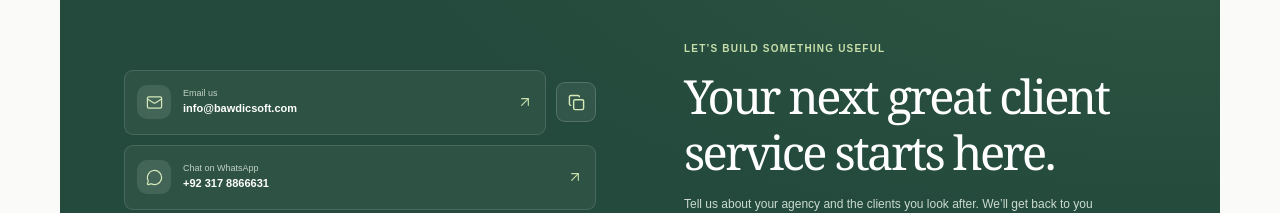
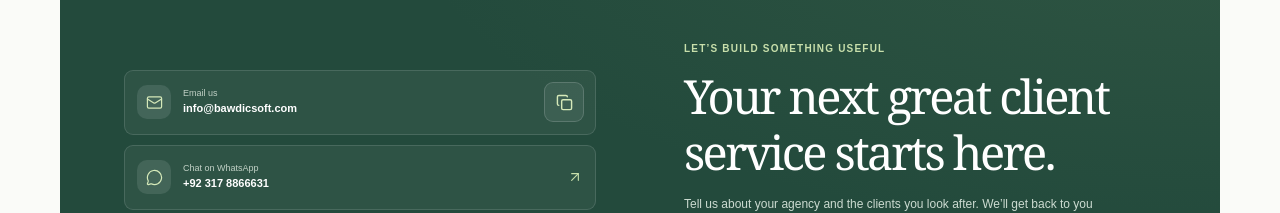
Before and after one commit to ahmedalimughal3/frontend-website, a Next.js app: page / in a window 1280 px wide. Shown: the part 2267-2480 px from the top of the page. Built offline with nearby package versions, Linux system fonts and the light colour scheme.

Commit message:
icon-update

```diff
--- a/app/globals.css
+++ b/app/globals.css
@@ -978,11 +978,8 @@ select:focus-visible {
 }
 
 .contact-method-group {
-  display: grid;
+  position: relative;
   min-width: 0;
-  grid-template-columns: minmax(0, 1fr) auto;
-  align-items: center;
-  gap: 10px;
 }
 
 .contact-method {
@@ -1040,9 +1037,13 @@ select:focus-visible {
 }
 
 .contact-copy-button {
+  position: absolute;
+  top: 50%;
+  right: 12px;
   display: grid;
   width: 40px;
   height: 40px;
+  transform: translateY(-50%);
   place-items: center;
   border: 1px solid rgb(255 255 255 / 16%);
   border-radius: 9px;
@@ -1056,6 +1057,10 @@ select:focus-visible {
 .contact-copy-button:hover {
   border-color: rgb(255 255 255 / 28%);
   background: rgb(255 255 255 / 13%);
+}
+
+.contact-method-group .contact-method {
+  padding-right: 60px;
 }
 
 .contact-copy-button:focus-visible {
--- a/components/contact-actions.tsx
+++ b/components/contact-actions.tsx
@@ -29,9 +29,6 @@ export default function ContactActions() {
           <span>
             <small>Email us</small>
             <strong>info@bawdicsoft.com</strong>
-          </span>
-          <span className="contact-arrow" aria-hidden="true">
-            <ArrowUpRight size={16} strokeWidth={1.7} />
           </span>
         </a>
         <button
```
